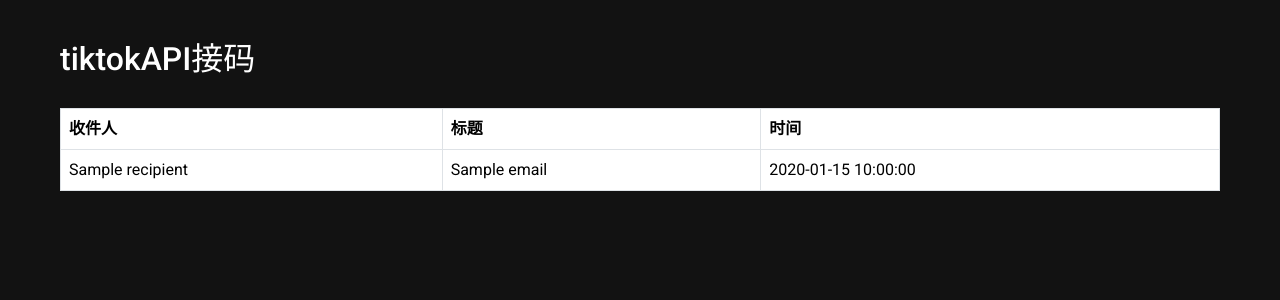
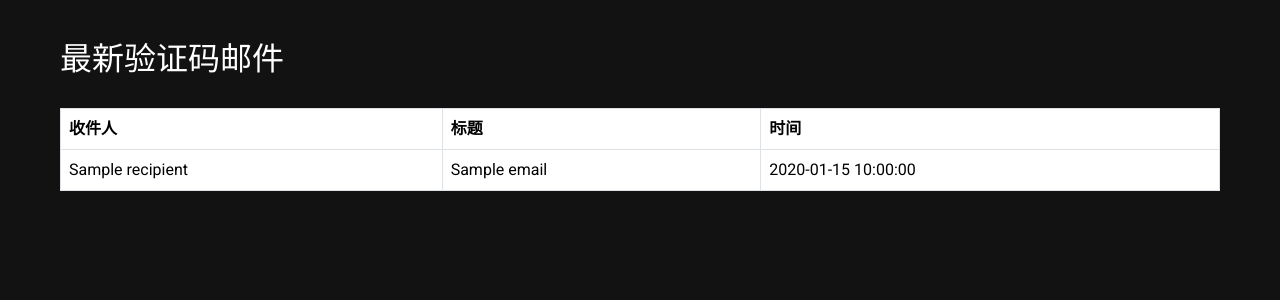
Before and after one commit to ttc0915/emailtest, a Flask app: template templates/index.html in a window 1280 px wide. Shown: the top 300 px of the page. Run offline with Flask 3, Linux system fonts and the light colour scheme; the template is opened without the code that fills it: most values are stand-ins (such as "Sample title", 1, 10 or a date in 2020).

Commit message:
Update index.html

```diff
--- a/templates/index.html
+++ b/templates/index.html
@@ -50,7 +50,7 @@
 </head>
 <body>
     <div class="container">
-        <h1>tiktokAPI接码</h1>
+        <h1>最新验证码邮件</h1>
         <table class="table table-bordered">
             <thead>
                 <tr>
```
